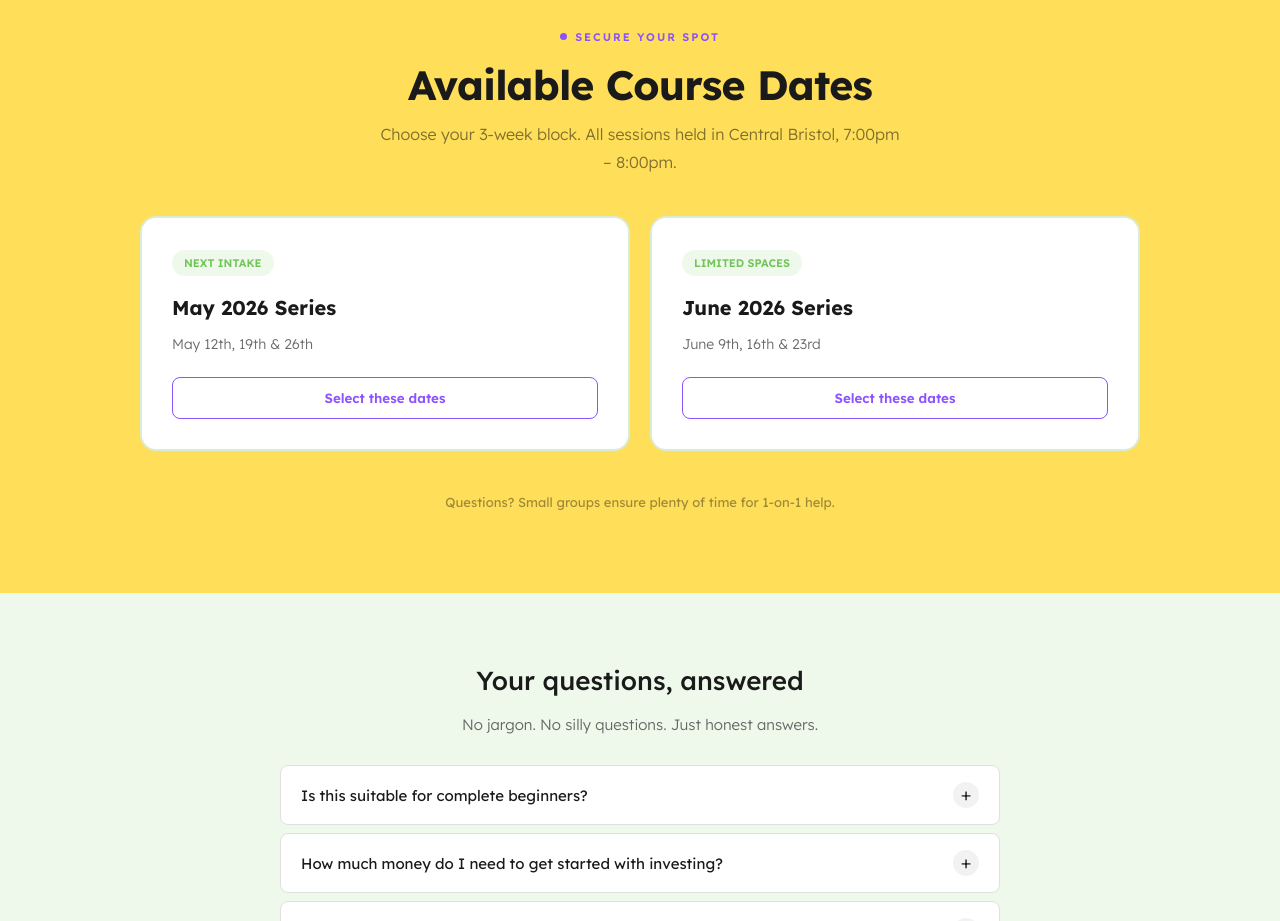
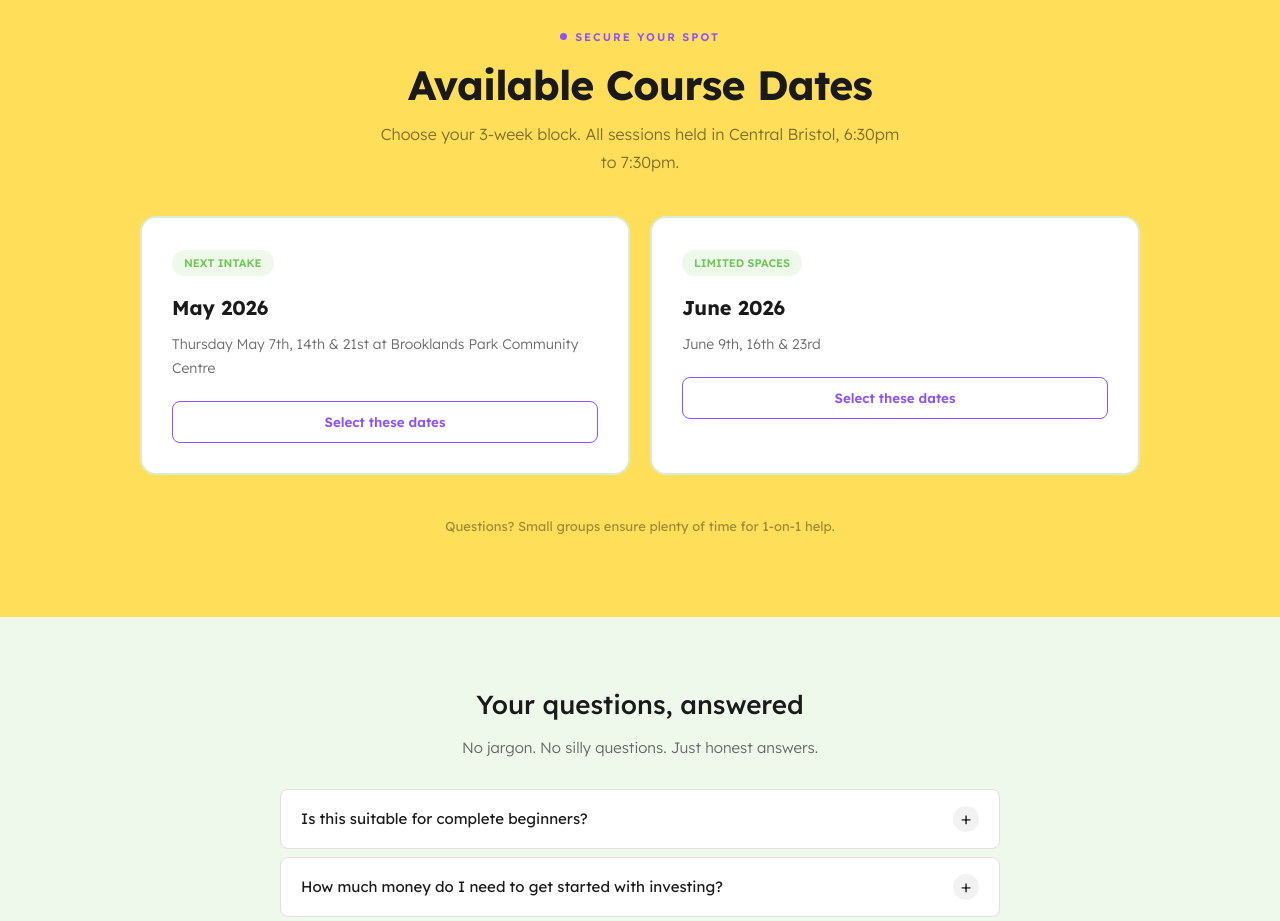
Before and after one commit to reallifemoney/reallifemoney, a plain HTML site: page course.html in a window 1280 px wide. Shown: the part 4700-5621 px from the top of the page. Drawn offline with Linux system fonts and the light colour scheme; no server answers; a script that the page names is missing.

Commit message:
Update course.html

```diff
--- a/course.html
+++ b/course.html
@@ -1024,19 +1024,19 @@
       <span class="stag-dot" style="background:var(--purple)"></span>Secure your spot
     </div>
     <h2 class="sec-title">Available Course Dates</h2>
-    <p class="sec-intro">Choose your 3-week block. All sessions held in Central Bristol, 7:00pm – 8:00pm.</p>
+    <p class="sec-intro">Choose your 3-week block. All sessions held in Central Bristol, 6:30pm to 7:30pm.</p>
 
     <div class="booking-grid">
       <div class="date-card" onclick="selectDate('may')">
         <span class="badge">Next Intake</span>
-        <div class="date-title">May 2026 Series</div>
-        <div class="date-subtitle">May 12th, 19th & 26th</div>
+        <div class="date-title">May 2026</div>
+        <div class="date-subtitle">Thursday May 7th, 14th & 21st at Brooklands Park Community Centre</div>
         <button class="select-btn" id="btn-may">Select these dates</button>
       </div>
 
       <div class="date-card" onclick="selectDate('june')">
         <span class="badge">Limited Spaces</span>
-        <div class="date-title">June 2026 Series</div>
+        <div class="date-title">June 2026</div>
         <div class="date-subtitle">June 9th, 16th & 23rd</div>
         <button class="select-btn" id="btn-june">Select these dates</button>
       </div>
```
